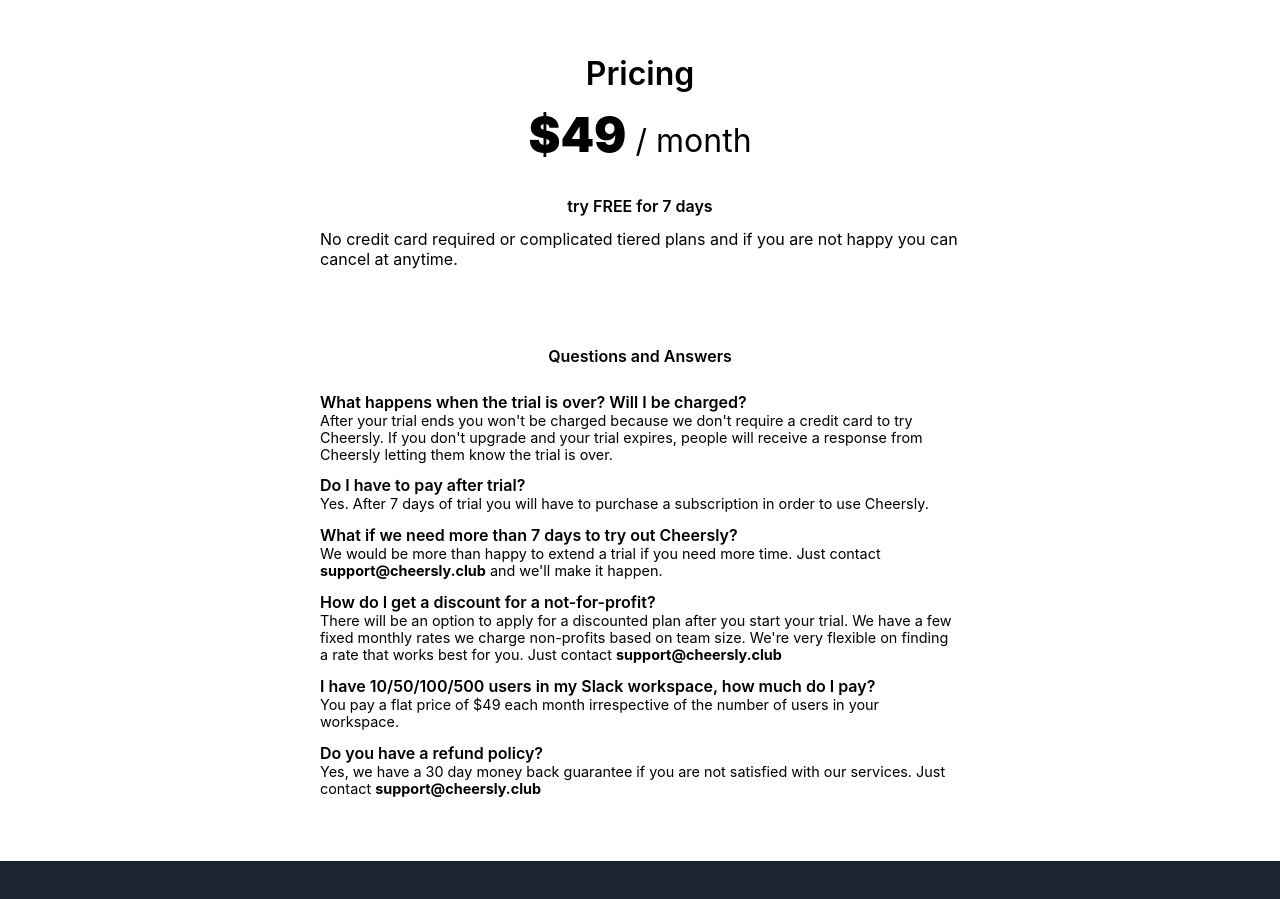
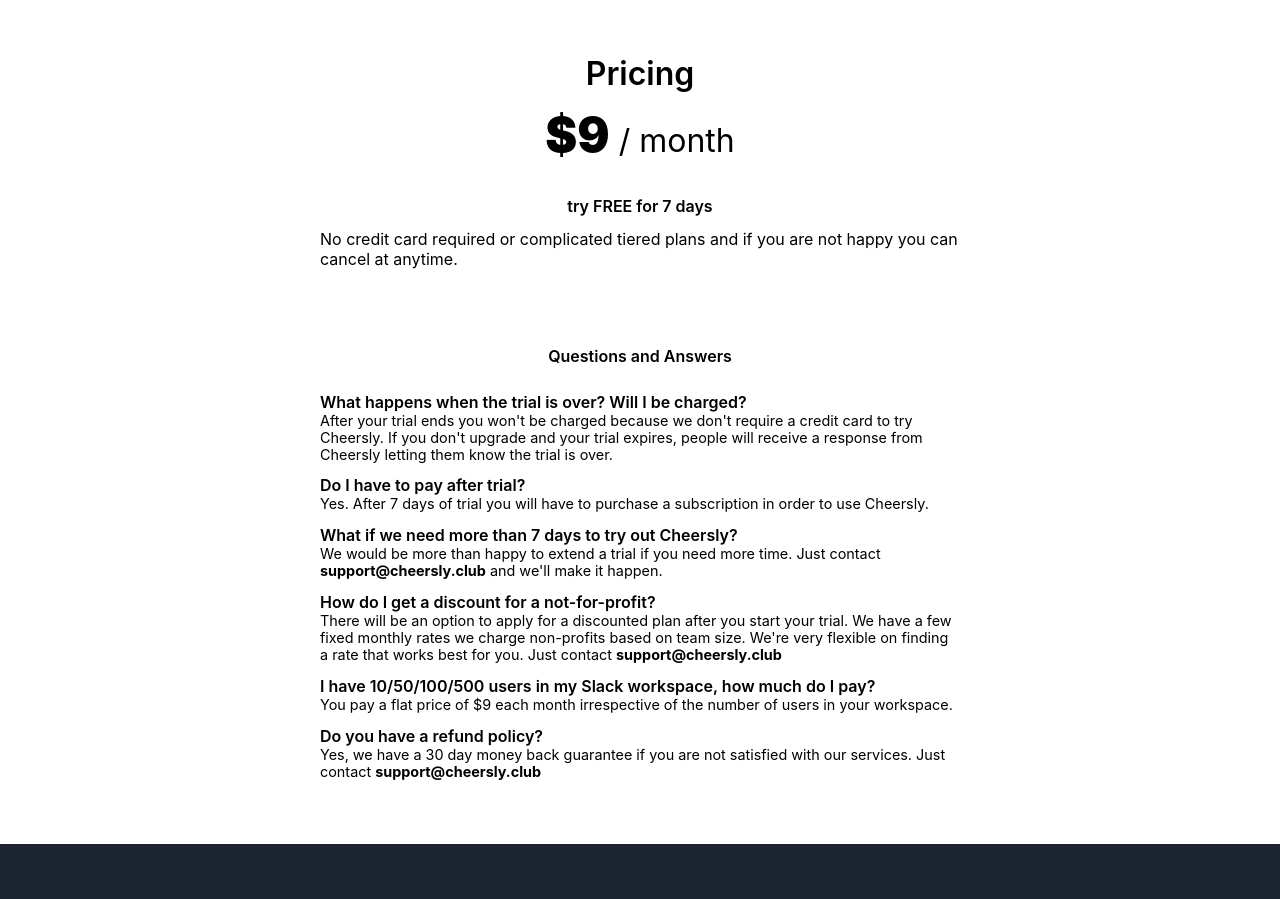
Before and after one commit to nihalwashere/cheersly-web, a React (Create React App) app: page / in a window 1280 px wide. Shown: the part 3045-3944 px from the top of the page. Built offline with nearby package versions, Linux system fonts and the light colour scheme.

Commit message:
fix: update pricing

```diff
--- a/src/containers/landing/index.js
+++ b/src/containers/landing/index.js
@@ -85,7 +85,7 @@
         <div className="pricing-container">
           <div className="pricing-header-text">Pricing</div>
           <div className="pricing-price-text">
-            <span style={{ fontWeight: 900, fontSize: 48 }}>$49</span> / month
+            <span style={{ fontWeight: 900, fontSize: 48 }}>$9</span> / month
           </div>
           <div className="pricing-trial-text">try FREE for 7 days</div>
           <div className="pricing-trial-description-text">
@@ -139,7 +139,7 @@
             I have 10/50/100/500 users in my Slack workspace, how much do I pay?
           </div>
           <div className="pricing-answer">
-            You pay a flat price of $49 each month irrespective of the number of
+            You pay a flat price of $9 each month irrespective of the number of
             users in your workspace.
           </div>
 
```
